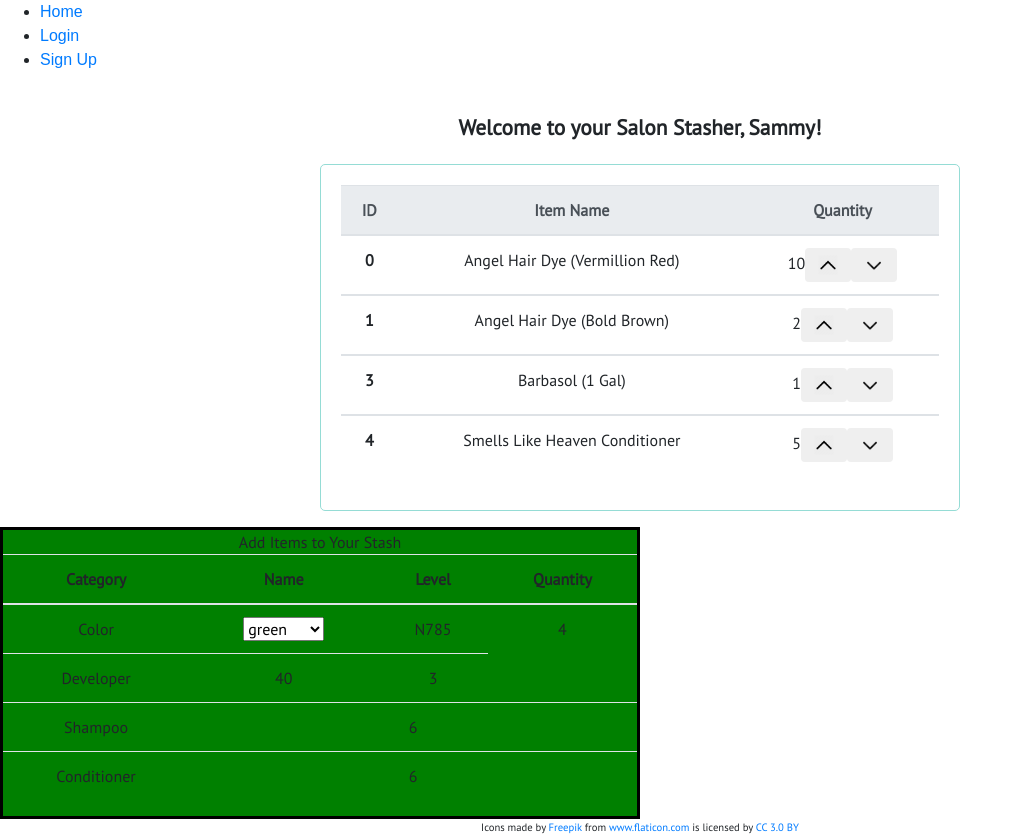
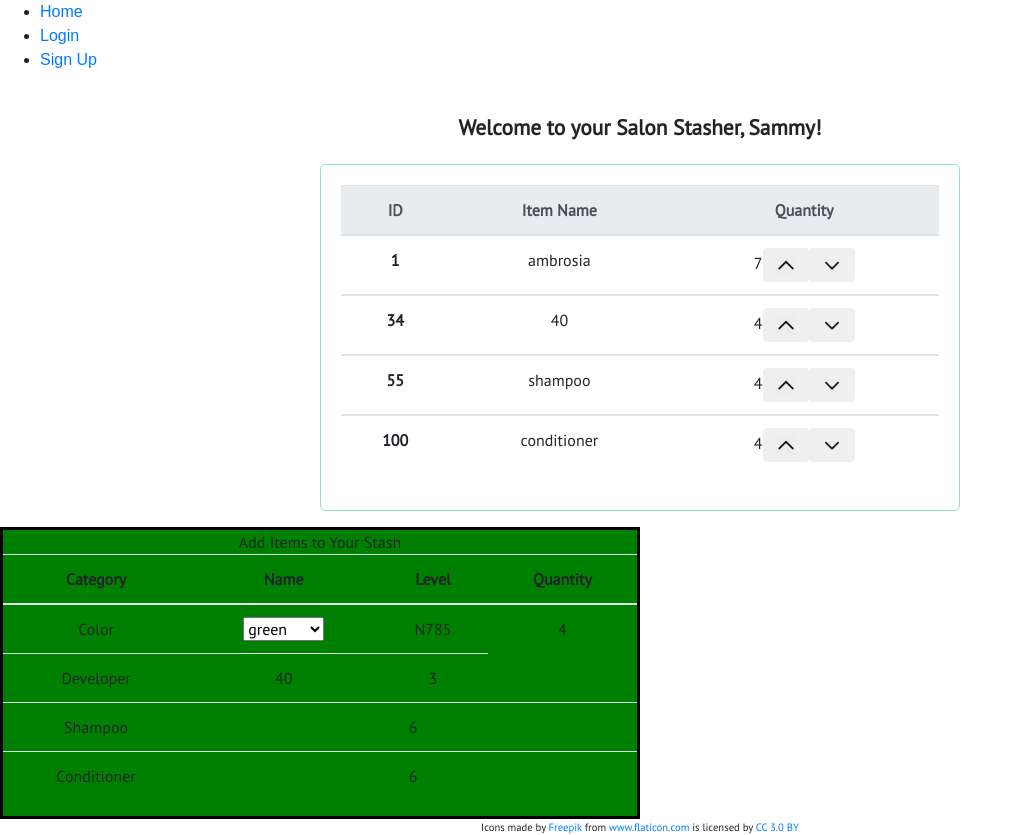
Before and after one commit to kaileytetrick/project_3, a React (Create React App) app in the folder salonstuff/: page / in a window 1280 px wide. Shown: the whole page, without its empty margins (0-1023 px from the left). Built offline with nearby package versions, Linux system fonts and the light colour scheme.

Commit message:
Buttons work now

```diff
--- a/salonstuff/src/App.js
+++ b/salonstuff/src/App.js
@@ -4,17 +4,61 @@ import Wrapper from "./components/Wrapper";
 import CurrentStash from "./components/CurrentStash/CurrentStash";
 // import Add from "./components/Add";
 import Footer from "./components/Footer";
-import tester from "./tester.json";
+// import tester from "./tester.json";
 // import logo from './images/logo.png';
 // import API from "./utils/API";
 // import Navbar from "./components/Navbar/Navbar";
 import Add from "./components/Add/Add";
 
 class App extends Component {
-  state = {
-    tester
-  };
+  constructor(props) {
+    super(props)
+    this.state = {
+      stash: [
+        {
+          name: 'ambrosia',
+          level: '5000',
+          quantity: 7,
+          id: 1,
+          category: "color"
+        },
+        {
+          name: 40,
+          quantity: 4,
+          level: 3,
+          id: 34,
+          category: "developer"
+        },
+        {
+          quantity: 4,
+          id: 55,
+          category: "shampoo"
+        },
+        {
+          quantity: 4,
+          id: 100,
+          category: "conditioner"
+       },
+      ]
+    }
 
+  }
+
+  getUpdatedStashFromCurrentStash = (id, newQuantity) => {
+  //   this.setState({
+  //     stash: updatedStash
+  //   })
+    var itemIndex = this.state.stash.findIndex(function(item){
+      return item.id === id
+    })
+    var tempStashState = this.state.stash;
+    console.log('newQuantity', newQuantity)
+    tempStashState[itemIndex].quantity = newQuantity
+    console.log('expected Index', itemIndex)
+    this.setState({
+      stash: tempStashState
+    })
+  }
 
 
   render() {
@@ -25,11 +69,13 @@ class App extends Component {
       <font className="intro">Welcome to your Salon Stasher, {username}!</font><p>
       <Wrapper>
 
-      {this.state.tester.map(tester => (
+      {this.state.stash.map((item, index) => (
       <CurrentStash
-      id={tester.id}
-      itemname={tester.itemname}
-      quantity={tester.quantity}
+      key={index}
+      id={item.id}
+      itemname={item.name ? item.name : item.category}
+      quantity={item.quantity}
+      passUpUpdatedStash={this.getUpdatedStashFromCurrentStash}
       />
       ))}
       </Wrapper>
--- a/salonstuff/src/components/CurrentStash/CurrentStash.js
+++ b/salonstuff/src/components/CurrentStash/CurrentStash.js
@@ -1,22 +1,45 @@
-import React from "react";
+import React, {Component} from "react";
 import down from "../../images/downarrow.png"
 import up from "../../images/uparrow.png"
 
-const CurrentStash = props => (
+
+//trasfer prctice data to app.js state.
+//get date rendering from prducts on screreen again
+//onCLickevent should know what row was clicked on and update that rows qty.
 
 
 
-  <tbody>
-    <tr>
-      <th scope="row">{props.id}</th>
-      <td>{props.itemname}</td>
-      <td>{props.quantity}
-        <button type="button" class="btn btn-default btn-group-vertical" role="group"> <img src={up} width="20" /> </button>
-        <button type="button" class="btn btn-default btn-group-vertical" role="group"> <img src={down} width="20" /> </button>
-      </td>
-    </tr>
-</tbody>
+class CurrentStash extends Component {
+  constructor(props) {
+    super(props);
+    this.state ={
 
-);
+    }
+  }
+
+  handleUpArrowClick = () => {
+    // console.log('from upArrowCLick', id)
+    this.props.passUpUpdatedStash(this.props.id, this.props.quantity +1)
+  }
+  handleDownArrowClick = () => {
+    this.props.passUpUpdatedStash(this.props.id, this.props.quantity -1)
+  }
+
+  render(){
+    return(
+      <tbody>
+        <tr>
+          <th scope="row">{this.props.id}</th>
+          <td>{this.props.itemname}</td>
+          <td>{this.props.quantity}
+            <button type="button" onClick={this.handleUpArrowClick} className="btn btn-default btn-group-vertical" role="group"> <img src={up}  alt={'up arrorw'} width="20" /> </button>
+            <button type="button" onClick={this.handleDownArrowClick} className="btn btn-default btn-group-vertical" role="group"> <img src={down} alt={'down arrow'} width="20" /> </button>
+          </td>
+        </tr>
+      </tbody>
+    )
+  }
+}
+
 
 export default CurrentStash;
```
